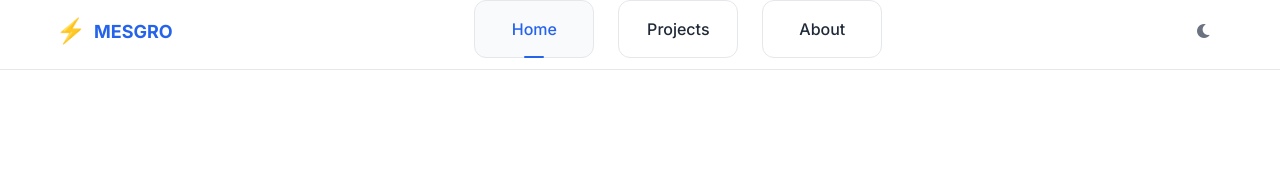
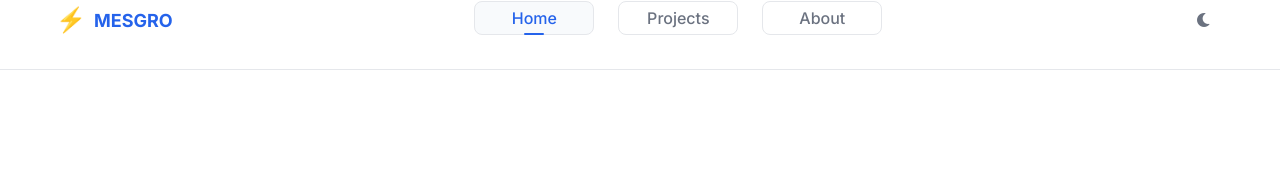
Before and after one commit to josephineoe/josephineoe.github.io, a Jekyll site: the page built from index.md, in a window 1280 px wide. Shown: the top 190 px of the page. Built offline with Jekyll 4.4.1, drawn with Linux system fonts in a browser that asks for light colours; nearby versions of some CDN libraries; comment, search, counter and statistics services are not loaded.

Commit message:
Fix projects-hero height and nav-link text centering

```diff
--- a/_sass/_components.scss
+++ b/_sass/_components.scss
@@ -449,22 +449,22 @@
 .project-hero {
   background: linear-gradient(135deg, var(--primary-color) 0%, var(--secondary-color) 100%);
   color: white;
-  padding: var(--spacing-2xl) 0;
+  padding: var(--spacing-lg) 0;
   text-align: center;
 }
 
 .projects-hero .hero-title,
 .project-hero .hero-title {
-  font-size: var(--font-size-4xl);
+  font-size: var(--font-size-3xl);
   font-weight: var(--font-weight-bold);
-  margin-bottom: var(--spacing-sm);
+  margin-bottom: var(--spacing-xs);
   color: white;
 }
 
 .projects-hero .hero-description,
 .project-hero .hero-description {
-  font-size: var(--font-size-lg);
-  margin-bottom: var(--spacing-md);
+  font-size: var(--font-size-base);
+  margin-bottom: 0;
   color: rgba(255, 255, 255, 0.9);
   max-width: 600px;
   margin-left: auto;
--- a/_sass/_layout.scss
+++ b/_sass/_layout.scss
@@ -61,9 +61,14 @@
   gap: var(--spacing-lg);
 }
 
-.nav-link {
+.nav-item {
+  display: flex;
+  align-items: center;
+}
+
+a.nav-link {
   position: relative;
-  display: flex;
+  display: inline-flex;
   align-items: center;
   justify-content: center;
   color: var(--text-secondary);
@@ -72,16 +77,17 @@
   border-radius: var(--radius-md);
   text-align: center;
   text-decoration: none;
+  line-height: 1;
   transition: all var(--transition-fast);
 }
 
-.nav-link:hover,
-.nav-link.active {
+a.nav-link:hover,
+a.nav-link.active {
   color: var(--primary-color);
   background-color: var(--surface-color);
 }
 
-.nav-link.active::after {
+a.nav-link.active::after {
   content: '';
   position: absolute;
   bottom: -1px;
```
